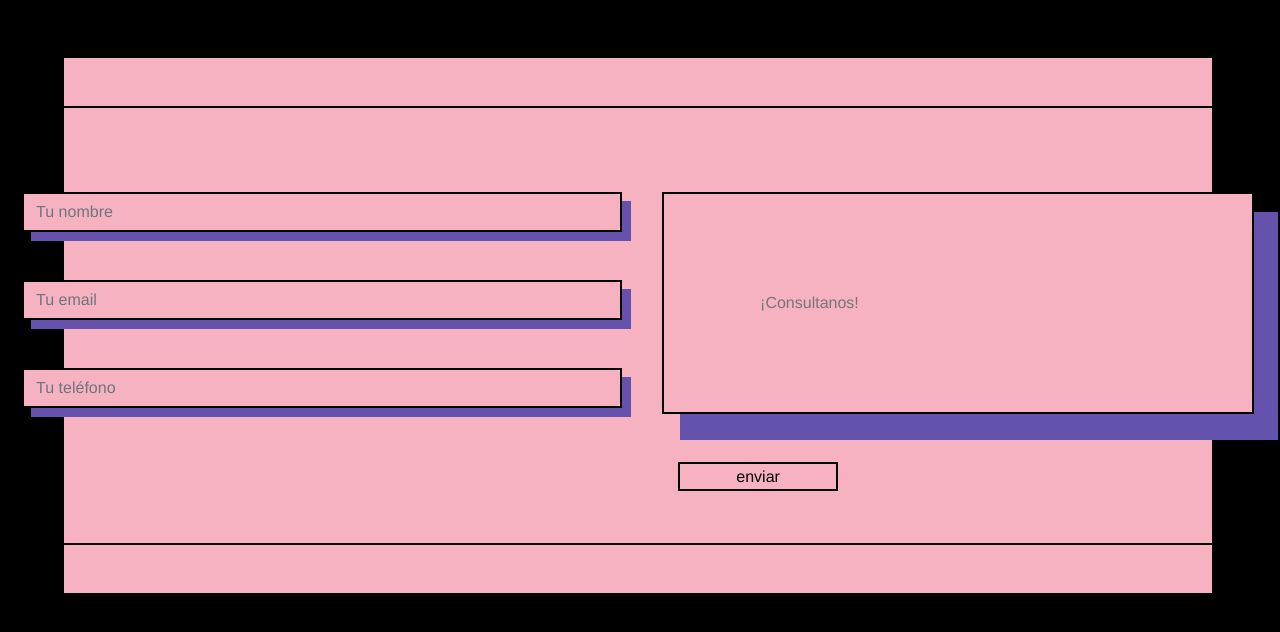
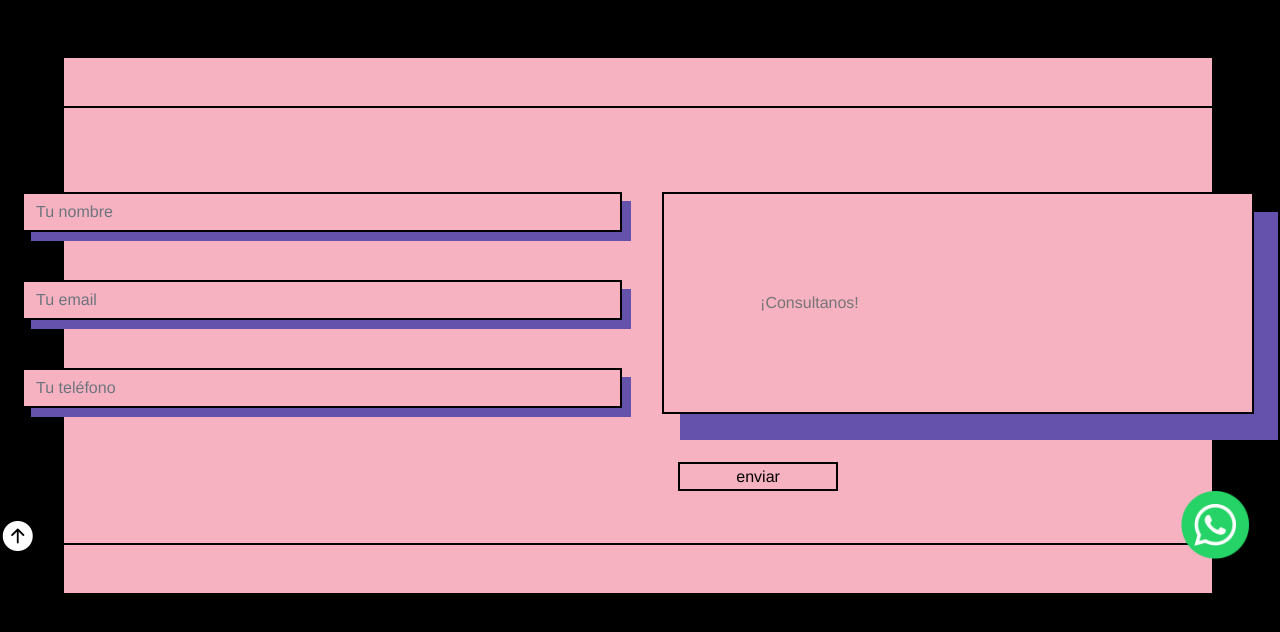
Before and after one commit to giufrncn/PF-Francone, a website: page pages/formulario.html in a window 1280 px wide. Shown: the part 210-842 px from the top of the page. Drawn offline with nearby package versions, Linux system fonts and the light colour scheme.

Commit message:
formulario funcional

```diff
--- a/pages/formulario.html
+++ b/pages/formulario.html
@@ -28,6 +28,7 @@
         </nav>
     </header>
     <main class="main-form">
+        <form name="contacto" netlify>
             <div class="form">
                 <div class="consulta">
                     <div class="m-1 text-primary">
@@ -41,6 +42,13 @@
                     </div>
                 </div>
             </div>
+        </form>
     </main>
+    <footer class="pie">
+        <div class="foot">
+            <a href="#arriba"><i class="bi bi-arrow-up-circle-fill"></i></a>
+            <a class="float" href="https://wa.me/541135178589" target="_blank"><img src="../img/logo-wasap.png"></a></div>
+        </div>
+    </footer>
 </body>
 </html>
```
Also changed, not shown: pages/serviciocinco.html (+6 -0 lines), pages/serviciocuatro.html (+6 -0 lines), pages/serviciodos.html (+6 -0 lines), pages/servicioseis.html (+6 -0 lines), pages/serviciotres.html (+6 -0 lines), pages/serviciouno.html (+6 -0 lines). Lines whose indentation alone changed are shown as unchanged.
